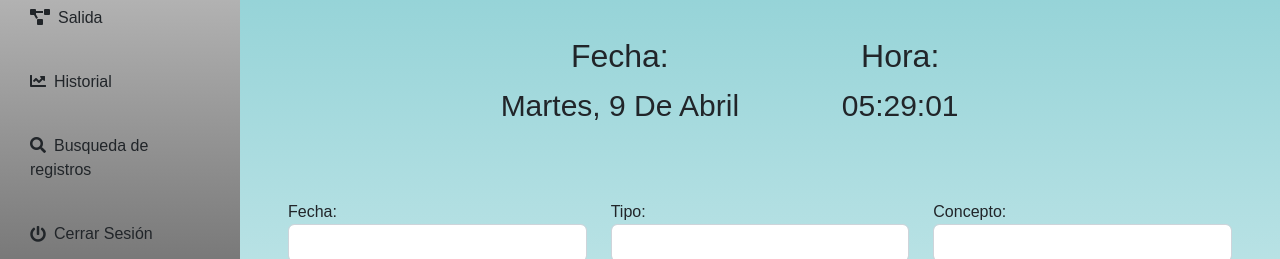
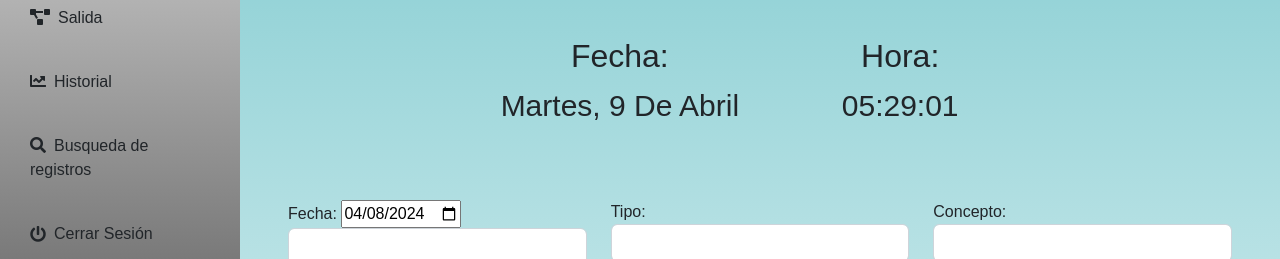
Before and after one commit to MiguelZelaya5/AppCySTorogoz, a Django app: page /insertartablagenera/ in a window 1280 px wide. Shown: the part 351-610 px from the top of the page. Run offline with Django 5.2, Linux system fonts and the light colour scheme; some libraries are stand-ins or nearby versions.

Commit message:
Acalendario

```diff
--- a/TorogozApp/templates/home.html
+++ b/TorogozApp/templates/home.html
@@ -22,6 +22,7 @@
                     <div class="row">
                         <div class="col-md-6">
                             <label><h2>Fecha:</h2></label>
+
                             <div id="date" style="font-size: 30px;"></div>
                         </div>
                         <div class="col-md-6">
@@ -38,6 +39,7 @@
                 <div class="row">
                     <div class="col-md-4">
                         <label for="fecha">Fecha:</label>
+                        <input type="date" id="start" name="trip-start" value="2024-04-08" min="2018-01-01" max="2050-12-31" />
                         <input type="text" class="form-control" id="nombre1" placeholder="" name="fecha">
                         <div id="fechaError" class="text-danger"></div>
                     </div>
```
